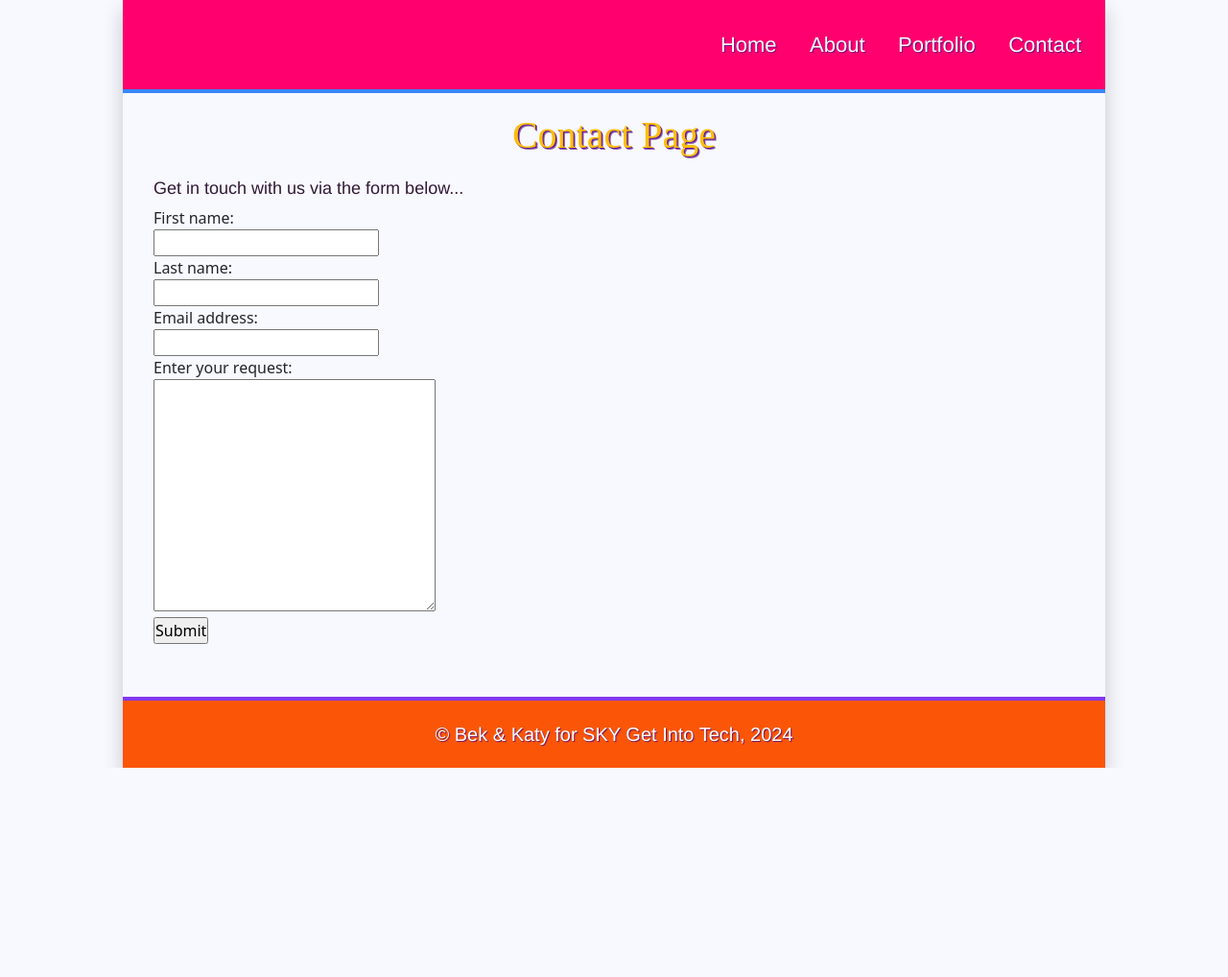
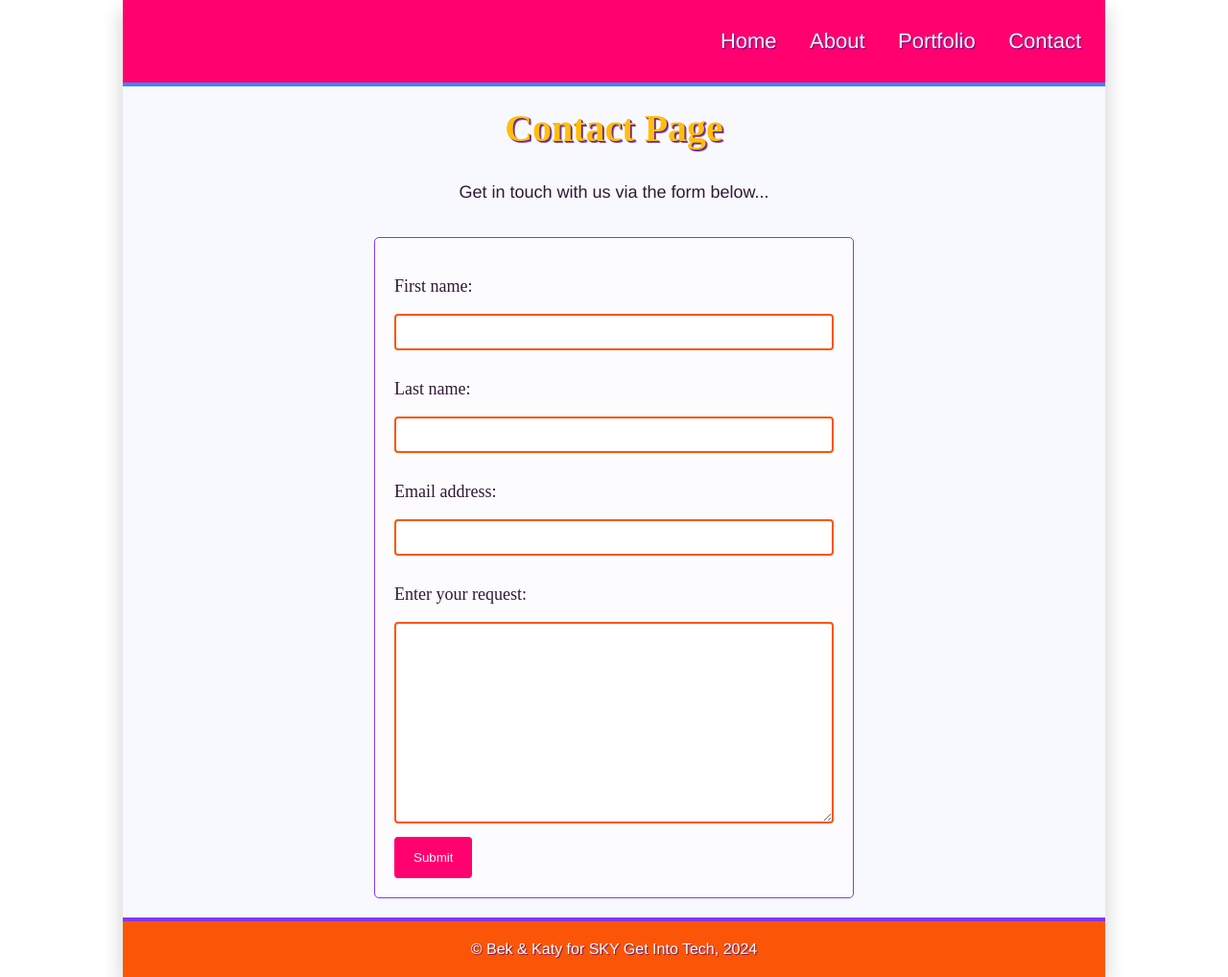
Before and after one commit to BekstersLab/week11_hw, a Flask app: page /contact in a window 1280 px wide. Shown: the whole page at 96% size. Before the commit the page ends 800 px from the top, so only its background shows below. Run offline with Flask 3, Linux system fonts and the light colour scheme.

Commit message:
changes to CSS and text on pages

```diff
--- a/FlaskWeek10_Bek/application/static/styles.css
+++ b/FlaskWeek10_Bek/application/static/styles.css
@@ -15,10 +15,14 @@ Colour scheme from coolors.co for use throughout the website
 */
 
 body {
-    background-color: #F8F8FF; /* hex code for ghostwhite safe colour (off-white as easier on the eyes!) */
+    background-color: #FFF; /* hex code for white */
 }
 
+
+/* ////// CONTENT AREAS ////// */
+
 .container-wrapper {
+    background-color: #F8F8FF; /* hex code for ghostwhite safe colour (off-white as easier on the eyes!) */
     max-width: 1024px; /* website contained within this width */
     margin: 0 auto; /* centers the webpage container horizontally */
     min-height: 100vh; /* content takes at least full height of viewport to make footer stick to the bottom */
@@ -48,51 +96,13 @@ a {
     text-decoration: none; /* remove line underneath links */
 }
 
-main {
-    padding: 20px; /* increase spacing around content so it doesn't run up to edge of screen */
-}
 
-section {
-    padding-top: 10px; /* spacing between h1 and content */
-}
-
-.portfolio-item {
-    display: flex; /* use flexbox to modify layout for small screens */
-    flex-direction: column; /* specify a column layout for a mobile first approach */
-    align-items: center; /* centers the container */
-    margin-top: 20px; /* space between border and item above */
-    padding: 20px; /* space between inner content and border */
-    border-radius: 10px; /* rounds the corners of the outer border */
-}
-
-.portfolio-title {
-    margin-bottom: 20px; /* adds space between title and content below */
-    width: 100%; /* ensures title section spans full width */
-    text-align: center; /* centers title text */
-}
-
-.content-container {
-    display: flex; /* use flexbox to modify layout for small screens */
-    flex-direction: column; /* stacks image and text on smaller screens */
-
-}
-
-.colourway-1 {
-    border: 3px solid #8338EC; /* blue violet border */
-}
-
-.colourway-2 {
-    border: 3px solid #3A86FF; /* azure border */
-}
-
-.colourway-2 .portfolio-title h2 {
-    color: #FB5607; /* change colour of h2 text in colourway-2 portfolio section */
-}
+/* ////// FOOTER ////// */
 
 footer {
     font-family: helvetica, sans-serif; /* set a safe font of helvetica or sans-serif if helvetica not available */
     color: #FFFFFF; /* set colour of footer text to white */
-    font-size: 20px; /* set the font size to be more readable */
+    font-size: 16px; /* set the font size to be more readable */
     text-shadow: 1px 1px 1px rgba(75, 0, 130, 0.8); /* makes the text 'pop' more by using dark purple for text-shadow with an alpha for transparency */
     text-align: center; /* text remains central in browser window */
     border-top: 4px solid #8338EC; /* add a horizontal line above the navigation area in blue violet colour */
@@ -114,6 +127,7 @@ h1, h2 {
 h1 {
     font-size: 40px; /* make the text larger */
     color: #FFBE0B; /* amber text colour */
+    margin-bottom: 20px;
 }
 
 /* separate properties exclusive to h2 */
@@ -121,13 +135,25 @@ h2 {
     color: #3A86FF /* azure text colour */
 }
 
-p {
+p, ul {
     font-family: helvetica, sans-serif; /* set a safe font of helvetica or sans-serif if helvetica not available */
     color: #301934; /* a very dark purple to fit with scheme, don't use black as too harsh */
     font-size: 18px; /* slightly larger font size than default for readability */
     line-height: 1.5; /* increase line height for readability */
-    margin-bottom: 5px; /* increase space between paragraphs */
+    margin-bottom: 15px; /* increase space between paragraphs */
 }
+
+#central-text {
+  text-align: center;
+}
+
+ul {
+    margin: 15px 0; /* same spacing as paragraphs */
+    list-style-position: inside;
+}
+
+
+/* ////// IMAGES ////// */
 
 .image img {
     width: 100%; /* make the image responsive within its container */
@@ -139,13 +165,66 @@ img {
     box-shadow: 0 4px 8px rgba(0, 0, 0, 0.2), 0 6px 20px rgba(0, 0, 0, 0.15); /* box shadow gives a 3D effect around image */
 }
 
+
+/* ////// CONTACT FORM ////// */
+
+form {
+  padding: 20px;
+  margin: 0 auto;
+  max-width: 500px;
+  border: 1px solid #8338EC; /* blue violet colour */
+  border-radius: 5px;
+  background-color: #FCFCFF;
+}
+
+label {
+  display: block;
+  margin-top: 20px;
+  color: #301934; /* a very dark purple to fit with scheme, don't use black as too harsh */
+  font-size: 18px;
+}
+
+input[type="text"],
+textarea {
+  width: 100%;
+  padding: 8px; /* give height to text box, space around text input */
+  margin-bottom: 10px;
+  border: 2px solid #FB5607; /* orange colour */
+  border-radius: 4px; /* round the borders */
+  font-size: 16px;
+}
+
+input[type="submit"] {
+  background-color: #FF006E; /* rose colour */
+  color: #FFF; /* white */
+  padding: 14px 20px;
+  border: none; /* remove default border */
+  border-radius: 4px; /* round the borders */
+  cursor: pointer; /* changes to the pointing finger */
+}
+
+input[type="submit"]:hover {
+  background-color: #3A86FF /* changes to azure colour on hover */
+}
+
+
+/* ////// MEDIA QUERIES ////// */
+
 @media (min-width: 920px) {
     .content-container {
         flex-direction: row; /* side by side on larger screens */
     }
 
+    .portfolio-item {
+    margin: 10px 40px; /* space between border and top/bottom, left/right */
+}
+
     nav a {
         font-size: 22px; /* set the font size to be more readable */
+    }
+
+    p, ul {
+        padding: 0 40px;
     }
 
     .image {
--- a/FlaskWeek10_Bek/application/templates/contact.html
+++ b/FlaskWeek10_Bek/application/templates/contact.html
@@ -3,8 +3,8 @@
     <main>
         <h1>Contact Page</h1>
         <section>
-            <div class="container-fluid">
-                <p>Get in touch with us via the form below...</p>
+            <p id="central-text">Get in touch with us via the form below...</p>
+            <br>
                 <form action="{{ url_for('submit_contact_form')}}" target="_self" autocomplete="on" method="post">
                     <label for="fname">First name:</label><br>
                     <input type="text" id="fname" name="fname"><br>
@@ -16,7 +16,6 @@
                     <textarea id="comments" name="comments" rows="10" cols="30"></textarea><br>
                     <input type="submit" value="Submit">
                 </form>
-            </div>
         </section>
     </main>
 {% endblock %}
--- a/FlaskWeek10_Bek/application/templates/contact_complete.html
+++ b/FlaskWeek10_Bek/application/templates/contact_complete.html
@@ -3,9 +3,7 @@
     <main>
         <h1>Contact Page</h1>
         <section>
-            <div class="container-fluid">
-                <p>Thank you for completing our form. We'll be in touch</p>
-            </div>
+            <p>Thank you for completing our form. We'll be in touch</p>
         </section>
     </main>
 {% endblock %}
--- a/FlaskWeek10_Bek/application/templates/home.html
+++ b/FlaskWeek10_Bek/application/templates/home.html
@@ -3,8 +3,10 @@
     <main>
         <h1>Home Page</h1>
         <section>
-            <p>Good {{time_slot}}!</p>
-            <p>Welcome to our Flask website!</p>
+            <p>Good {{time_slot}}, welcome to our website!</p>
+            <p>This application has been created by Katy and Bek for Week 11 homework on the SKY Get into Tech 15 week course.</p>
+            <p>It has been written in Python with the Flask micro web framework, uses Jinga templates and is styled with CSS.</p>
+            <p></p>
         </section>
     </main>
 {% endblock %}
--- a/FlaskWeek10_Bek/application/templates/layout.html
+++ b/FlaskWeek10_Bek/application/templates/layout.html
@@ -5,7 +5,6 @@
     <meta name="viewport"
           content="width=device-width, user-scalable=no, initial-scale=1.0, maximum-scale=1.0, minimum-scale=1.0">
     <meta http-equiv="X-UA-Compatible" content="ie=edge">
-    <link href="https://cdn.jsdelivr.net/npm/bootstrap@5.3.2/dist/css/bootstrap.min.css" rel="stylesheet" integrity="sha384-T3c6CoIi6uLrA9TneNEoa7RxnatzjcDSCmG1MXxSR1GAsXEV/Dwwykc2MPK8M2HN" crossorigin="anonymous">
     <title>{{title}} Page</title>
     <link rel="stylesheet" href="static/styles.css">
 </head>
```
Also changed, not shown: other parts of FlaskWeek10_Bek/application/static/styles.css (+47 -0 lines), FlaskWeek10_Bek/application/templates/about.html (+10 -3 lines), FlaskWeek10_Bek/application/utilities.py (+4 -4 lines).
